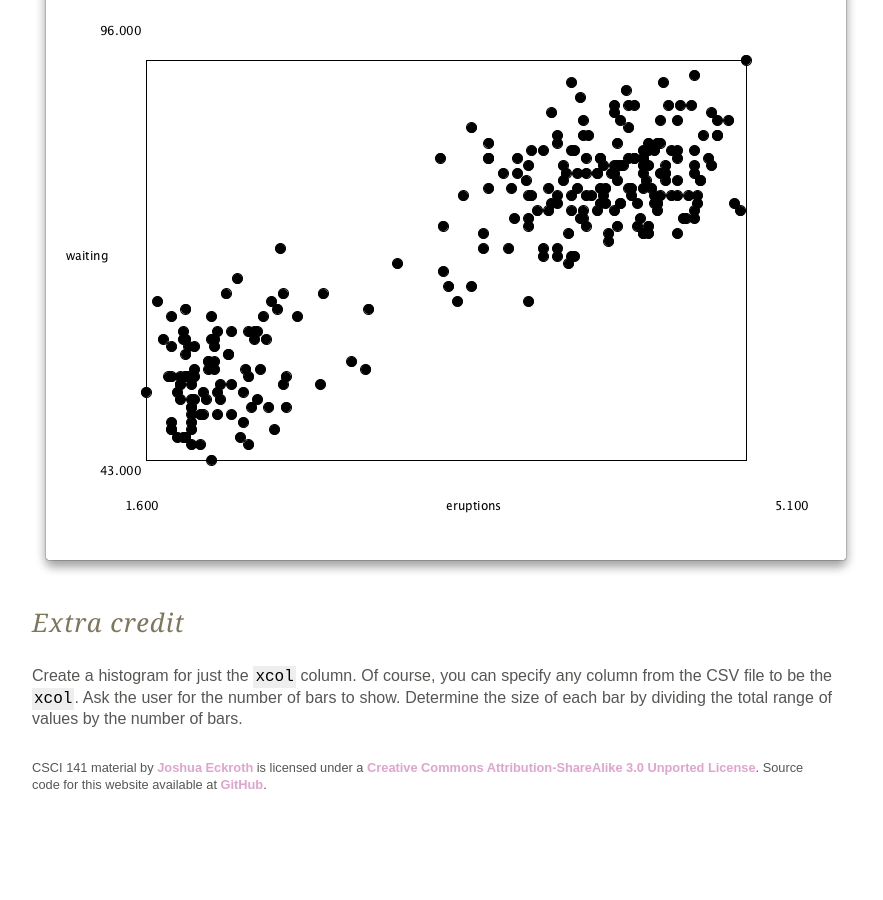
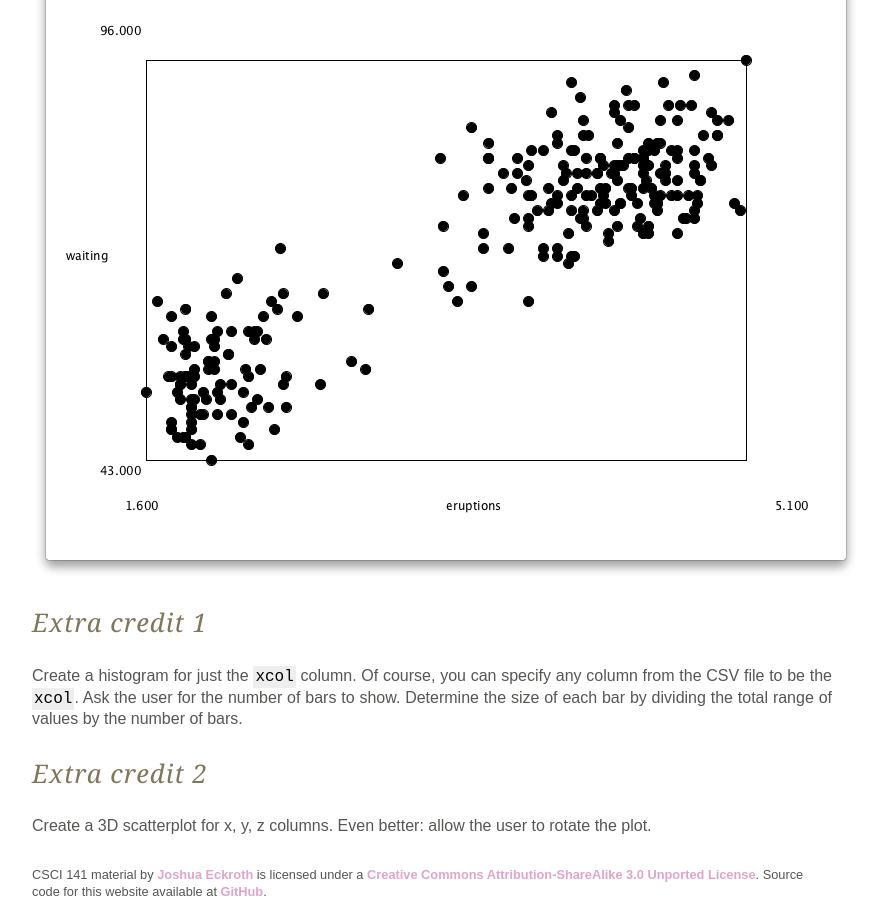
Before and after one commit to joshuaeckroth/csci141-website, a Jekyll site: the page built from homework/homework-7.markdown, in a window 1280 px wide and 900 px high, scrolled down 1892 px. Shown: the whole window, without its empty margins (208-1091 px from the left). Built offline with Jekyll 4.4.1, drawn with Linux system fonts in a browser that asks for light colours; Markdown is read by kramdown in place of the engine named in the settings; before the commit the page ends 2685 px from its top, so only the background shows below that.

```diff
--- a/homework/homework-7.markdown
+++ b/homework/homework-7.markdown
@@ -55,6 +55,10 @@ ys = CSVReader.getColumn(ycol);
 
 ![Plotter faithful](/images/plotter-faithful.png)
 
-## Extra credit
+## Extra credit 1
 
 Create a histogram for just the `xcol` column. Of course, you can specify any column from the CSV file to be the `xcol`. Ask the user for the number of bars to show. Determine the size of each bar by dividing the total range of values by the number of bars.
+
+## Extra credit 2
+
+Create a 3D scatterplot for x, y, z columns. Even better: allow the user to rotate the plot.
--- a/lecture/arrays.markdown
+++ b/lecture/arrays.markdown
@@ -60,6 +60,10 @@ double[] vals = new double[count];
 // ... fill it up, possibly with input from the user ...
 {% endhighlight %}
 
+## Passing arrays to functions
+
+## Returning arrays from functions
+
 ## Example functions
 
 ### Min
```
